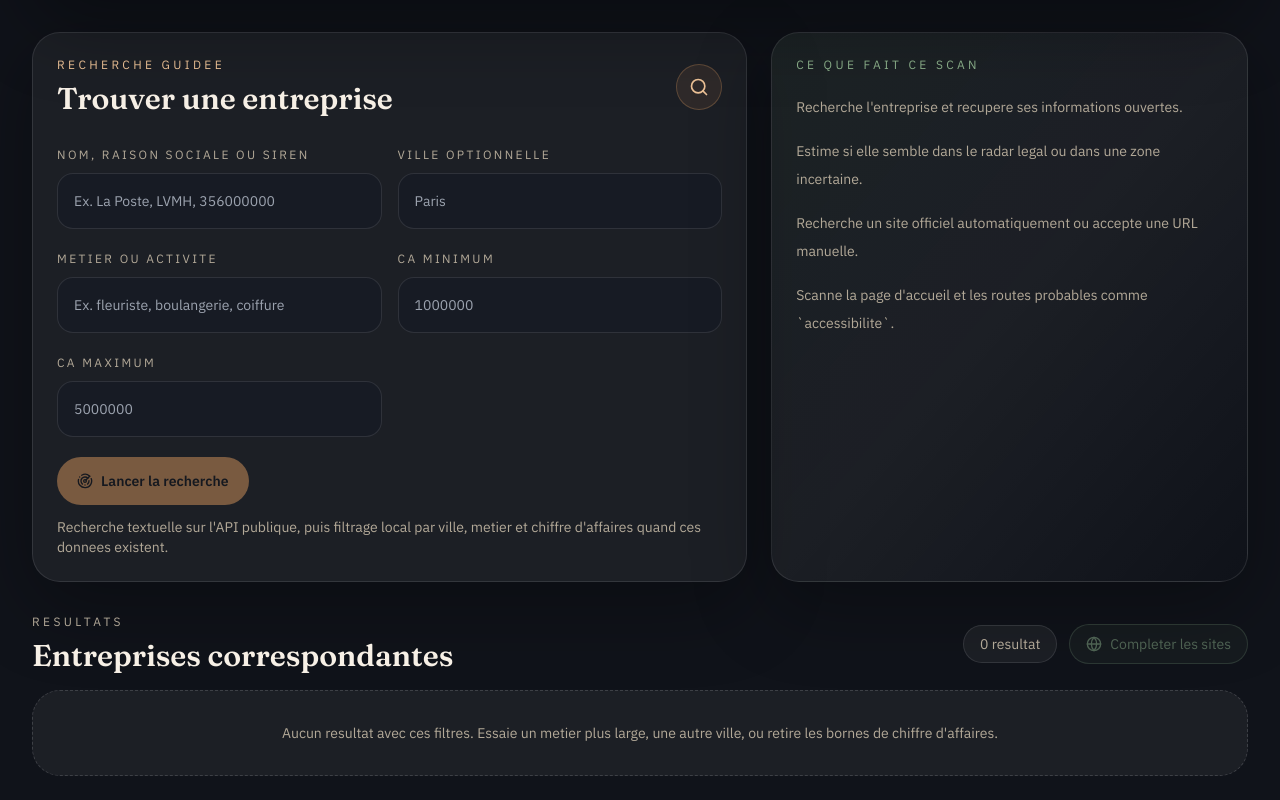
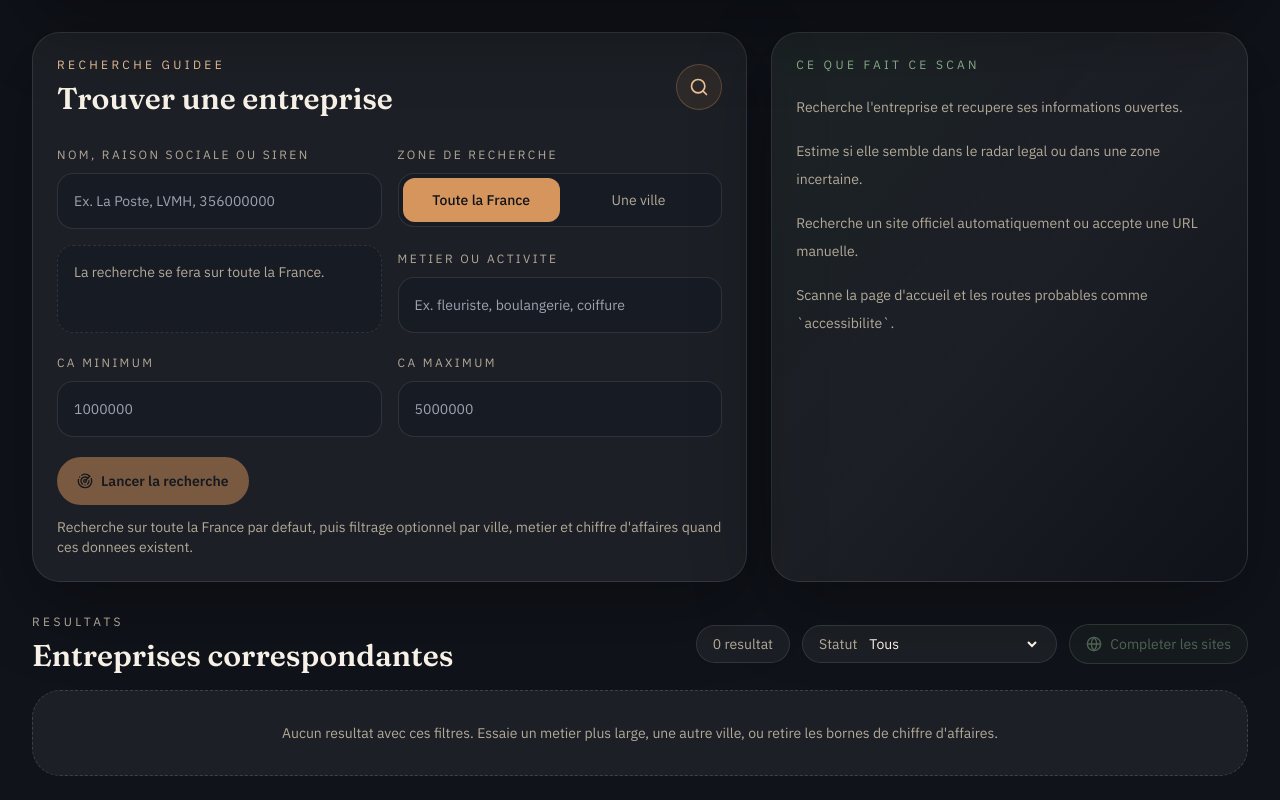
Before and after one commit to Valerie2805/vigie-accessibilite, a React (Vite) app: page / in a window 1280 px wide. Shown: the part 452-1252 px from the top of the page. Built offline with nearby package versions, Linux system fonts and the light colour scheme.

Commit message:
Update Home.tsx

```diff
--- a/src/pages/Home.tsx
+++ b/src/pages/Home.tsx
@@ -1,23 +1,35 @@
-import { useState } from 'react';
+import { useMemo, useState } from 'react';
 import { ArrowRight, Globe, Mail, Radar, Search } from 'lucide-react';
 import { Link } from 'react-router-dom';
 import { AppShell } from '@/components/AppShell';
 import { Spinner } from '@/components/Spinner';
 import { StatusBadge } from '@/components/StatusBadge';
 import { resolveWebsite, searchCompanies } from '@/utils/api';
-import { formatCurrency } from '@/utils/format';
-import type { Company } from '@/types';
+import { formatCurrency, getEligibilityLabel } from '@/utils/format';
+import type { Company, EligibilityStatus } from '@/types';
+
+type EligibilityFilter = 'tous' | EligibilityStatus;
 
 export default function Home() {
   const [query, setQuery] = useState('');
   const [city, setCity] = useState('');
+  const [searchScope, setSearchScope] = useState<'france' | 'city'>('france');
   const [metier, setMetier] = useState('');
   const [minRevenue, setMinRevenue] = useState('');
   const [maxRevenue, setMaxRevenue] = useState('');
+  const [eligibilityFilter, setEligibilityFilter] = useState<EligibilityFilter>('tous');
   const [results, setResults] = useState<Company[]>([]);
   const [loading, setLoading] = useState(false);
   const [enriching, setEnriching] = useState(false);
   const [error, setError] = useState<string | null>(null);
+
+  const filteredResults = useMemo(() => {
+    if (eligibilityFilter === 'tous') {
+      return results;
+    }
+
+    return results.filter((company) => company.eligibility === eligibilityFilter);
+  }, [eligibilityFilter, results]);
 
   async function handleSearch(event: React.FormEvent<HTMLFormElement>) {
     event.preventDefault();
@@ -27,7 +39,7 @@ export default function Home() {
     try {
       const response = await searchCompanies(
         query,
-        city,
+        searchScope === 'city' ? city : undefined,
         metier,
         minRevenue ? Number(minRevenue) : undefined,
         maxRevenue ? Number(maxRevenue) : undefined,
@@ -119,9 +131,43 @@ export default function Home() {
               />
             </label>
 
+            <div className="space-y-2">
+              <span className="text-xs uppercase tracking-[0.2em] text-ivory-muted">
+                Zone de recherche
+              </span>
+              <div className="flex items-center rounded-2xl border border-white/10 bg-ink-soft p-1 text-sm">
+                <button
+                  type="button"
+                  onClick={() => {
+                    setSearchScope('france');
+                    setCity('');
+                  }}
+                  className={
+                    searchScope === 'france'
+                      ? 'flex-1 rounded-xl bg-copper px-4 py-3 font-medium text-ink'
+                      : 'flex-1 rounded-xl px-4 py-3 text-ivory-muted transition hover:text-ivory'
+                  }
+                >
+                  Toute la France
+                </button>
+                <button
+                  type="button"
+                  onClick={() => setSearchScope('city')}
+                  className={
+                    searchScope === 'city'
+                      ? 'flex-1 rounded-xl bg-white/10 px-4 py-3 font-medium text-ivory'
+                      : 'flex-1 rounded-xl px-4 py-3 text-ivory-muted transition hover:text-ivory'
+                  }
+                >
+                  Une ville
+                </button>
+              </div>
+            </div>
+
+            {searchScope === 'city' ? (
               <label className="space-y-2">
                 <span className="text-xs uppercase tracking-[0.2em] text-ivory-muted">
-                Ville optionnelle
+                  Ville
                 </span>
                 <input
                   value={city}
@@ -130,6 +176,11 @@ export default function Home() {
                   placeholder="Paris"
                 />
               </label>
+            ) : (
+              <div className="rounded-2xl border border-dashed border-white/10 bg-ink-soft px-4 py-4 text-sm text-ivory-muted">
+                La recherche se fera sur toute la France.
+              </div>
+            )}
 
             <label className="space-y-2">
               <span className="text-xs uppercase tracking-[0.2em] text-ivory-muted">
@@ -191,8 +242,8 @@ export default function Home() {
               Lancer la recherche
             </button>
             <p className="text-sm text-ivory-muted">
-              Recherche textuelle sur l'API publique, puis filtrage local par ville,
-              metier et chiffre d'affaires quand ces donnees existent.
+              Recherche sur toute la France par defaut, puis filtrage optionnel par
+              ville, metier et chiffre d'affaires quand ces donnees existent.
             </p>
           </div>
 
@@ -228,8 +279,29 @@ export default function Home() {
           </div>
           <div className="flex flex-wrap items-center gap-3">
             <span className="rounded-full border border-white/10 bg-white/5 px-4 py-2 text-sm text-ivory-muted">
-              {results.length} resultat{results.length > 1 ? 's' : ''}
+              {filteredResults.length} resultat{filteredResults.length > 1 ? 's' : ''}
             </span>
+            <label className="flex items-center gap-2 rounded-full border border-white/10 bg-white/5 px-4 py-2 text-sm text-ivory-muted">
+              <span>Statut</span>
+              <select
+                value={eligibilityFilter}
+                onChange={(event) => setEligibilityFilter(event.target.value as EligibilityFilter)}
+                className="bg-transparent text-sm text-ivory outline-none"
+              >
+                <option value="tous" className="bg-ink text-ivory">
+                  Tous
+                </option>
+                <option value="soumis_probable" className="bg-ink text-ivory">
+                  {getEligibilityLabel('soumis_probable')}
+                </option>
+                <option value="hors_perimetre_probable" className="bg-ink text-ivory">
+                  {getEligibilityLabel('hors_perimetre_probable')}
+                </option>
+                <option value="incertain" className="bg-ink text-ivory">
+                  {getEligibilityLabel('incertain')}
+                </option>
+              </select>
+            </label>
             <button
               type="button"
               onClick={handleEnrichWebsites}
@@ -247,7 +319,7 @@ export default function Home() {
         </div>
 
         <div className="grid gap-4">
-          {results.map((company) => (
+          {filteredResults.map((company) => (
             <article
               key={company.siren}
               className="rounded-[28px] border border-white/10 bg-white/5 p-5 shadow-panel"
@@ -330,10 +402,11 @@ export default function Home() {
             </article>
           ))}
 
-          {!loading && results.length === 0 ? (
+          {!loading && filteredResults.length === 0 ? (
             <div className="rounded-[28px] border border-dashed border-white/15 bg-white/5 p-8 text-center text-sm text-ivory-muted">
-              Aucun resultat avec ces filtres. Essaie un metier plus large, une autre
-              ville, ou retire les bornes de chiffre d'affaires.
+              {results.length === 0
+                ? "Aucun resultat avec ces filtres. Essaie un metier plus large, une autre ville, ou retire les bornes de chiffre d'affaires."
+                : "Aucun resultat ne correspond au statut selectionne. Essaie un autre filtre de perimetre."}
             </div>
           ) : null}
         </div>
```
Lines whose indentation alone changed are shown as unchanged.
